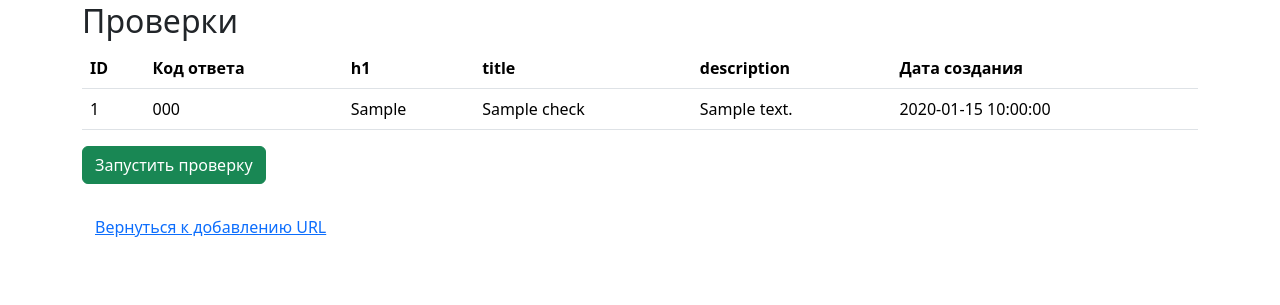
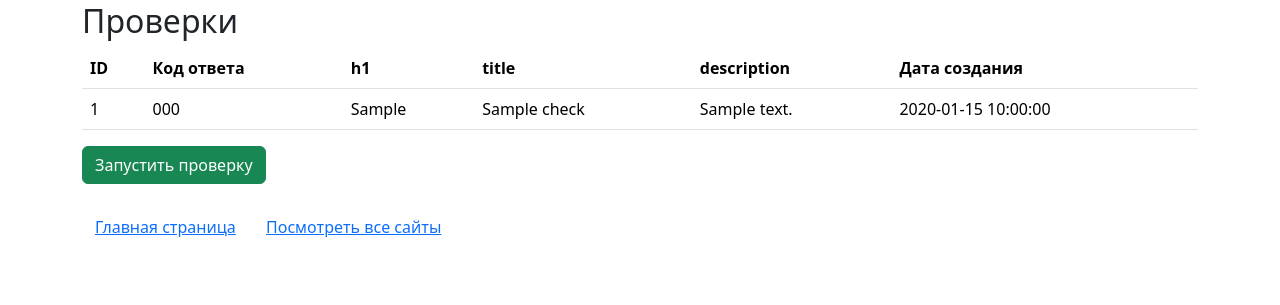
Before and after one commit to AnnaKudriaeva/python-project-83, a Flask app: page /urls/1 in a window 1280 px wide. Shown: the part 193-498 px from the top of the page. Run offline with Flask 3, Linux system fonts and the light colour scheme; a database or web service that is not in the repository returns one stand-in record (values such as "Sample title"); some libraries are stand-ins or nearby versions.

Commit message:
minor fix

```diff
--- a/page_analyzer/app.py
+++ b/page_analyzer/app.py
@@ -12,7 +12,6 @@ from urllib.parse import urlparse
 import os
 import validators
 
-# Load environment variables
 load_dotenv()
 
 app = Flask(__name__)
@@ -76,7 +75,6 @@ def add_url():
                 flash('Страница уже существует', 'error')
                 return redirect(url_for('show_url', id=existing_url['id']))
 
-            # Insert the normalized URL into the database
             cur.execute(
                 sql.SQL("INSERT INTO urls (name, created_at) VALUES (%s, %s) RETURNING id"),
                 (normalized_url, created_at)
@@ -85,7 +83,6 @@ def add_url():
             conn.commit()
             flash('Страница успешно добавлена', 'success')
             conn.rollback()
-            flash('Некорректный URL', 'error')
         finally:
             cur.close()
             conn.close()
--- a/page_analyzer/templates/url.html
+++ b/page_analyzer/templates/url.html
@@ -60,7 +60,8 @@
             <button type="submit" class="btn btn-success">Запустить проверку</button>
         </form>
         <div class="mt-4">
-            <a href="{{ url_for('add_url') }}" class="btn btn-link">Вернуться к добавлению URL</a>
+            <a href="{{ url_for('index') }}" class="btn btn-link">Главная страница</a>
+            <a href="{{ url_for('add_url') }}" class="btn btn-link">Посмотреть все сайты</a>
         </div>
     </div>
 </body>
```
